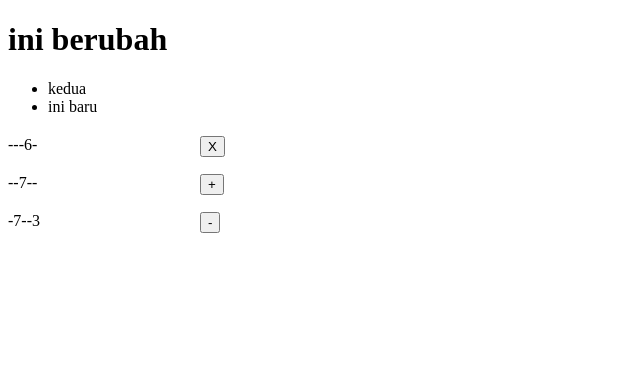
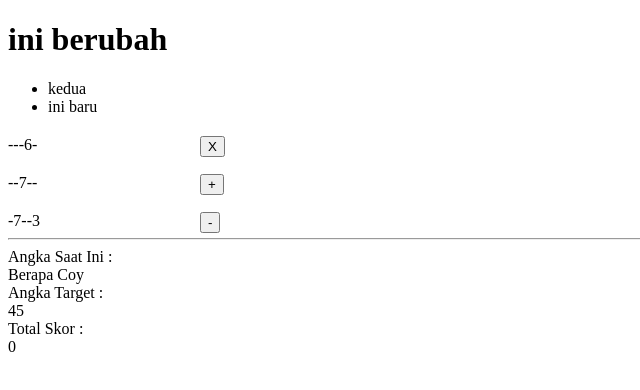
Before and after one commit to Busroni/Guitar_Hero, a plain HTML site: page index.html in a window 1280 px wide. Shown: the whole page, without its empty margins (0-640 px from the left). Drawn offline with Linux system fonts and the light colour scheme.

Commit message:
add garis

```diff
--- a/index.html
+++ b/index.html
@@ -26,6 +26,12 @@
 			<div id="belt3"> </div>
 		</div>
 
+			<hr>
+		  <div>Angka Saat Ini :<div id="sekarang">0</div></div>
+      <div>Angka Target :<div id="target">0</div></div>
+      <div>Total Skor :<div id="total">0</div></div>
+
+
 		<div>
 
 		</div>
--- a/index.js
+++ b/index.js
@@ -23,6 +23,15 @@ let temp=1;
 let strip = 2;
 let strip2 = 3;
 let strip3 = 1;
+
+
+const sekarang = document.getElementById('sekarang');
+sekarang.innerHTML = "Berapa Coy" ;
+
+const target = document.getElementById('target');
+let angkaTarget = (Math.floor(Math.random()*9)+1)*(Math.floor(Math.random()*9)+1);
+target.innerHTML = angkaTarget ;
+
 
 const belt = document.getElementById('belt');
 console.log(belt);
```
